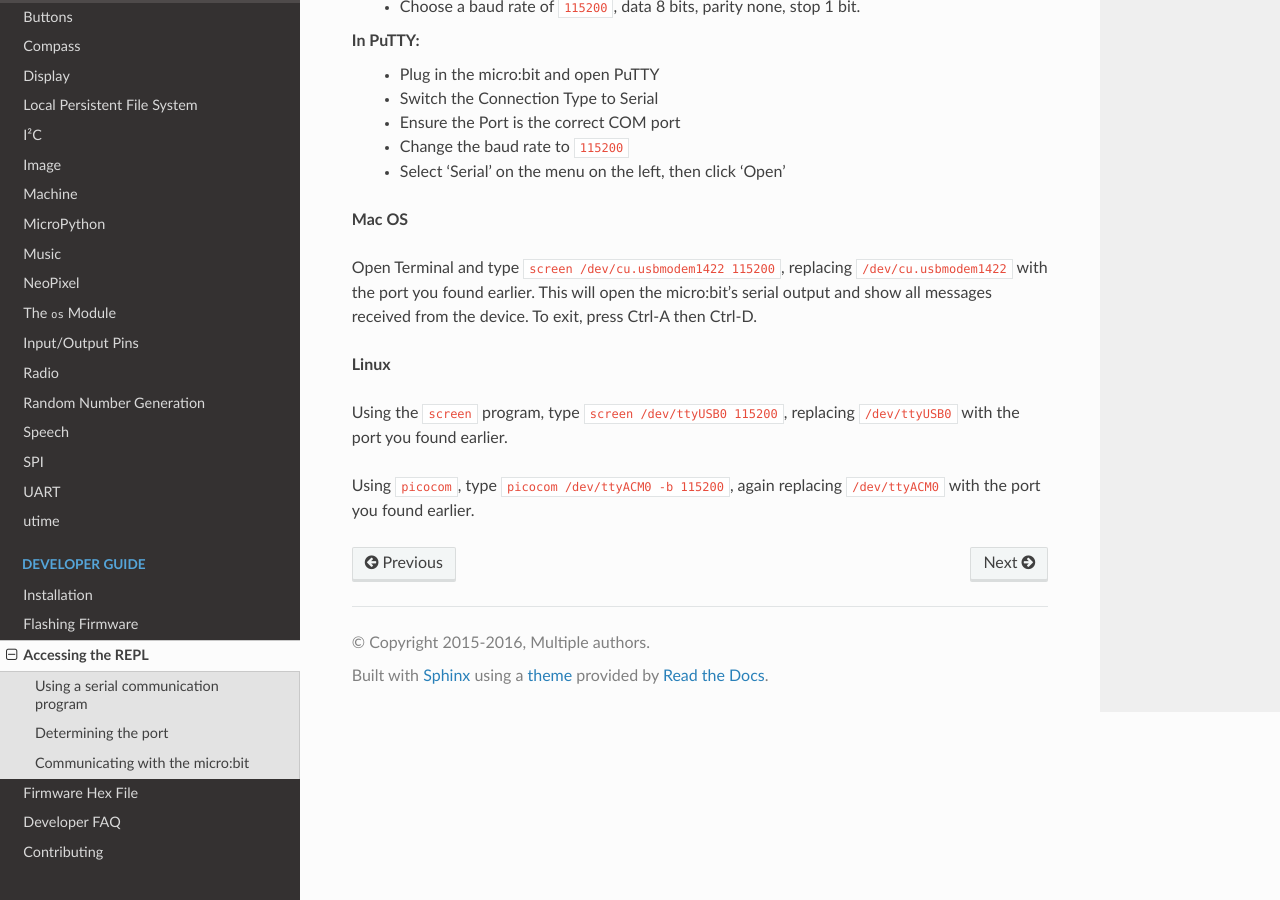
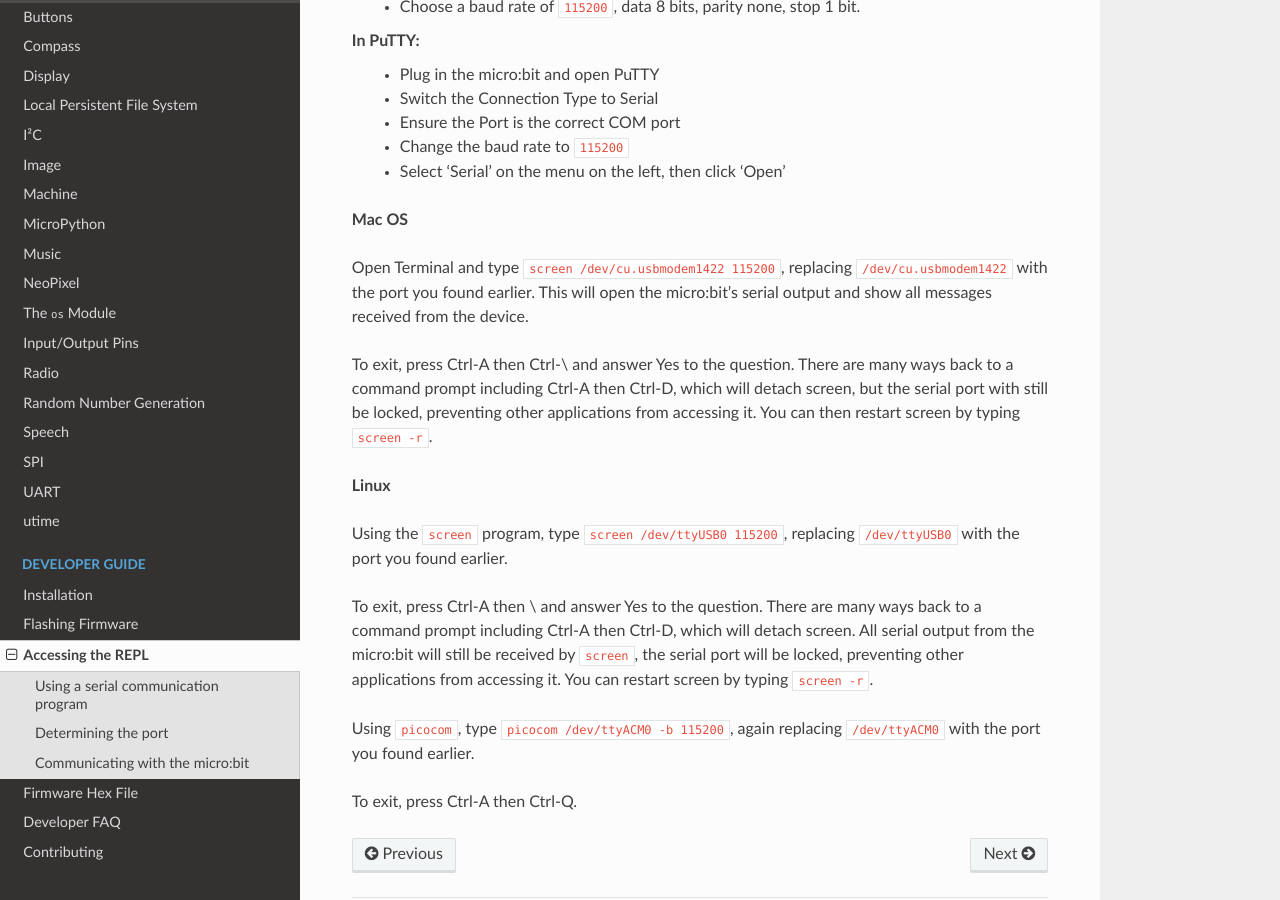
Before and after one commit to bbcmicrobit/micropython, a Sphinx documentation site: the page built from docs/devguide/repl.rst, in a window 1280 px wide and 900 px high, scrolled down 1448 px. Built offline with Sphinx 7.4.7 and the Read the Docs theme 2.0.0, drawn with Linux system fonts in a browser that asks for light colours.

Commit message:
docs: Improve REPL content about serial terminals (#621)

```diff
--- a/docs/devguide/repl.rst
+++ b/docs/devguide/repl.rst
@@ -80,8 +80,13 @@ In PuTTY:
 
 Open Terminal and type ``screen /dev/cu.usbmodem1422 115200``, replacing
 ``/dev/cu.usbmodem1422`` with the port you found earlier. This will open the
-micro:bit's serial output and show all messages received from the device. To
-exit, press Ctrl-A then Ctrl-D.
+micro:bit's serial output and show all messages received from the device.
+
+To exit, press Ctrl-A then Ctrl-\\ and answer Yes to the question. There are
+many ways back to a command prompt including Ctrl-A then Ctrl-D, which will
+detach screen, but the serial port with still be locked, preventing other
+applications from accessing it. You can then restart screen by typing
+``screen -r``.
 
 
 **Linux**
@@ -89,5 +94,13 @@ exit, press Ctrl-A then Ctrl-D.
 Using the ``screen`` program, type ``screen /dev/ttyUSB0 115200``, replacing
 ``/dev/ttyUSB0`` with the port you found earlier.
 
+To exit, press Ctrl-A then \\ and answer Yes to the question. There are many
+ways back to a command prompt including Ctrl-A then Ctrl-D, which will detach
+screen. All serial output from the micro:bit will still be received by
+``screen``, the serial port will be locked, preventing other applications from
+accessing it. You can restart screen by typing ``screen -r``.
+
 Using ``picocom``, type ``picocom /dev/ttyACM0 -b 115200``, again replacing
 ``/dev/ttyACM0`` with the port you found earlier.
+
+To exit, press Ctrl-A then Ctrl-Q.
```
